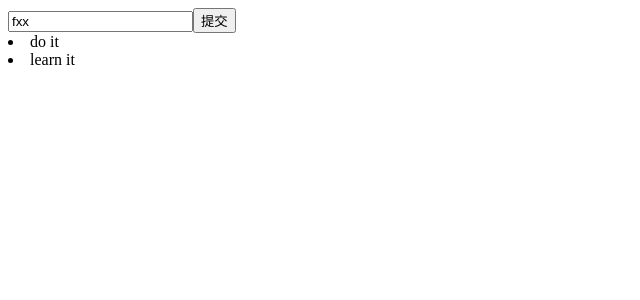
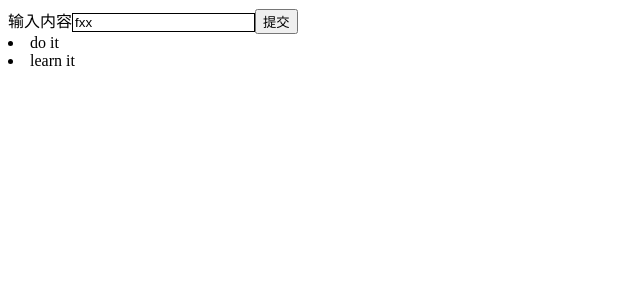
Before and after one commit to ohmyskyhigh/da-app, a React (Create React App) app: page / in a window 1280 px wide. Shown: the top 300 px of the page, without its empty margins (0-640 px from the left). Built offline with nearby package versions, Linux system fonts and the light colour scheme.

Commit message:
fonts htmlFor encode html code

```diff
--- /dev/null
+++ b/src/Todos.css
@@ -0,0 +1,3 @@
+.input {
+  border: 1px solid ;
+}
--- a/src/Todos.js
+++ b/src/Todos.js
@@ -1,4 +1,5 @@
 import react, {Component, Fragment} from 'react';
+import './Todos.css'
 
 class Todos extends Component{
   constructor(props){
@@ -15,18 +16,26 @@ class Todos extends Component{
     return(
       <Fragment>
         <header>
+          <label htmlFor="insertArea">输入内容</label>
+          {/*以下是输入框，输入todos*/}
           <input
+            id = "insertArea"
+            className='input'
             value={this.state.inputValue}
             onChange={this.handleInput.bind(this)}
           />
+          {/*以下是提交键，提交todos*/}
           <button onClick={this.handleButtonClick.bind(this) }>提交</button>
         </header>
         <div>
+          {/*以下是显示，显示todos*/}
           {
             this.state.list.map(
               (item, idx) =>
-              <li key={idx} onClick={this.deleteItem.bind(this, idx)}>
-              {item}
+              <li
+              key={idx}
+              onClick={this.deleteItem.bind(this, idx)}
+              dangerouslySetInnerHTML={{__html: item}}>
               </li>
             )
           }
@@ -57,7 +66,7 @@ class Todos extends Component{
     todoLis.splice(idx, 1)
     this.setState(
       {
-        list: [todoLis]
+        list: todoLis
       }
     )
   }
```
